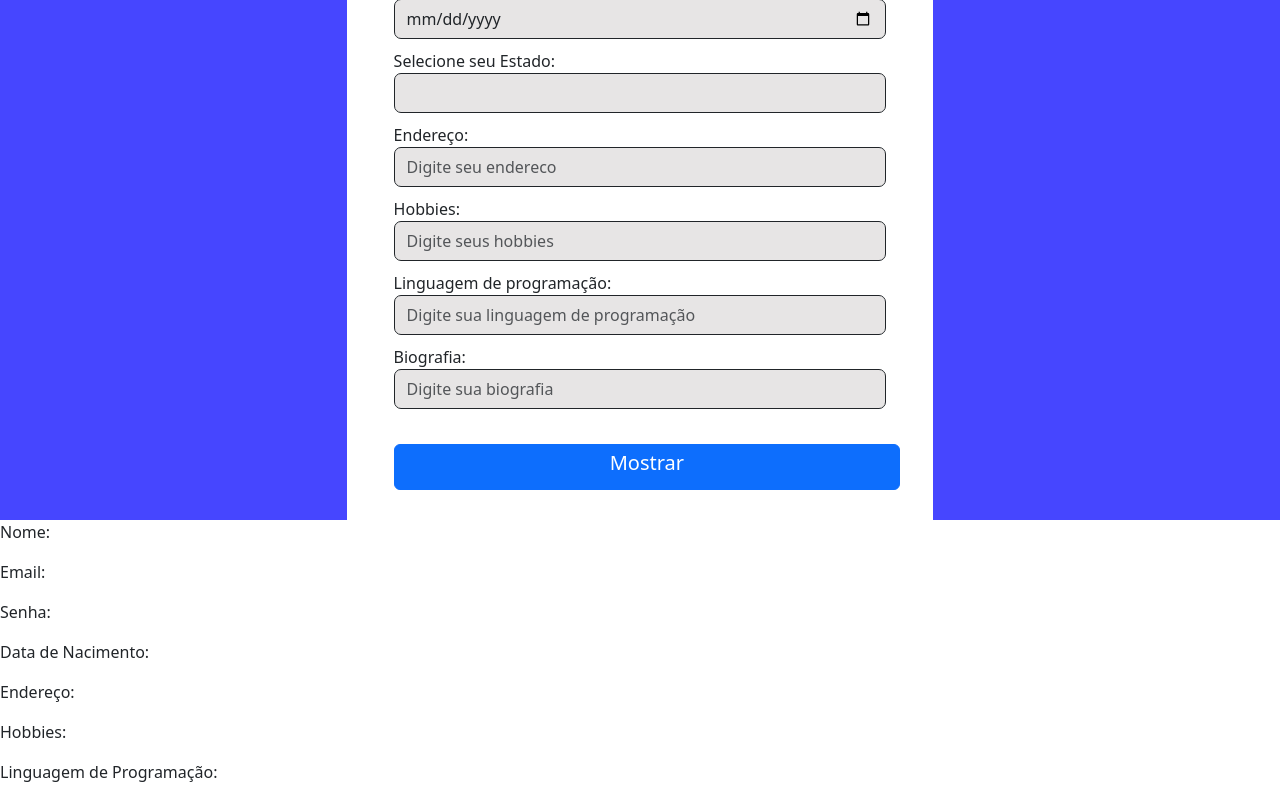
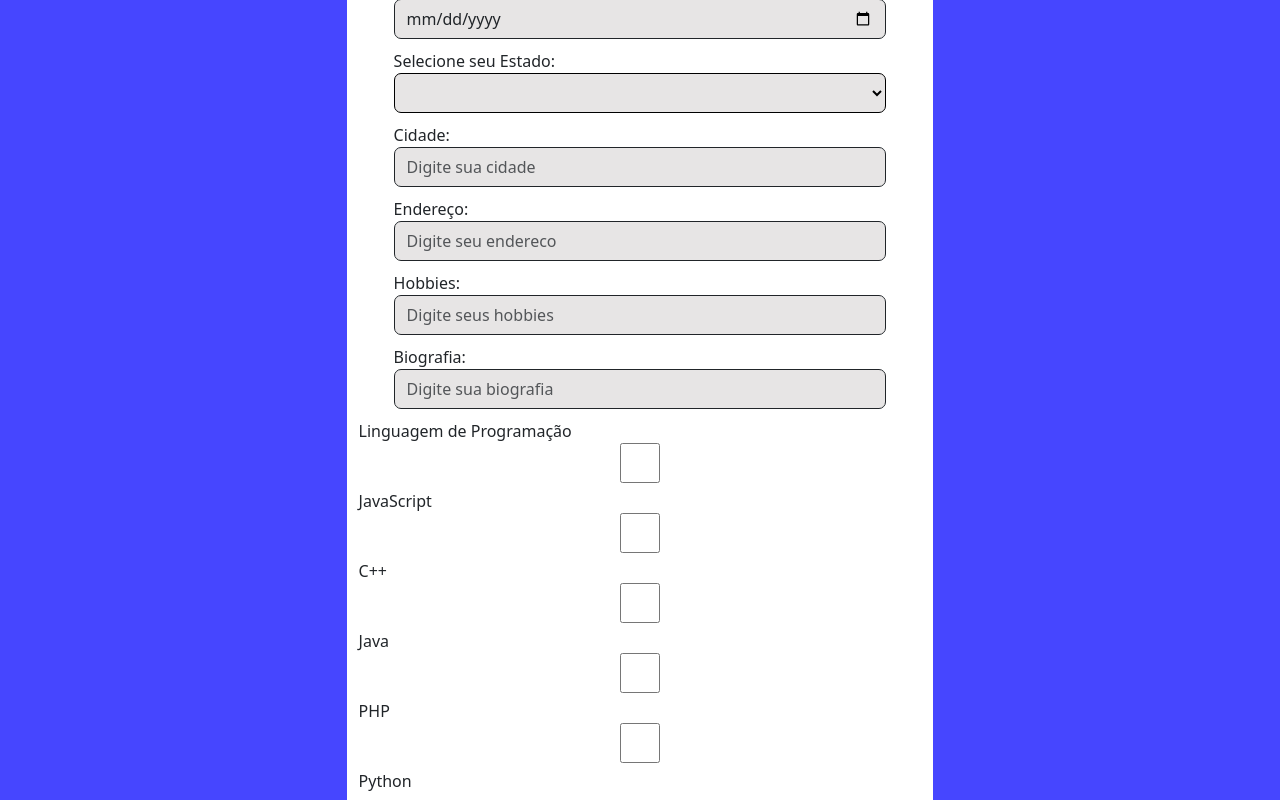
Before and after one commit to spricigom/formDev, a Vue app: page / in a window 1280 px wide. Shown: the part 360-1160 px from the top of the page. Built offline with nearby package versions, Linux system fonts and the light colour scheme.

Commit message:
checkbox feito e erros concertados

```diff
--- a/src/App.vue
+++ b/src/App.vue
@@ -1,21 +1,22 @@
 <script setup>
-import { reactive } from 'vue';
+import { reactive, ref } from 'vue';
 import ResultPerfil from './components/ResultPerfil.vue';
 import EditPerfil from './components/EditPerfil.vue';
 
+const linguagem = ref ([]);
 const perfil = reactive({
     nome: '',
     email: '',
     senha: '',
     confirmSenha: '',
     nascimento: '',
+    estados: '',
+    cidade:'',
     endereco: '',
-    estado: '',
     hobbies: '',
     linguagem: '',
     biografia: ''
 })
-
 function salvarPerfil(novoPerfil) {
     Object.assign(perfil, novoPerfil)
 }
@@ -24,6 +25,7 @@ function salvarPerfil(novoPerfil) {
 <template>
  <EditPerfil @enviarAlteracoes="salvarPerfil"/>
  <ResultPerfil :perfil="perfil"/>
+
 </template>
 
 <style scoped>
--- a/src/components/EditPerfil.vue
+++ b/src/components/EditPerfil.vue
@@ -1,5 +1,5 @@
 <script setup>
-import { reactive } from 'vue';
+import { reactive, ref } from 'vue';
 const emit = defineEmits(['enviarAlteracoes'])
 const estados = [{
     nome: 'Acre',
@@ -113,99 +113,83 @@ const perfil = reactive({
     senha: '',
     confirmSenha: '',
     nascimento: '',
+    estados: '',
+    cidade: '',
     endereco: '',
     hobbies: '',
-    linguagem: '',
+   linguagem:[],
     biografia: ''
 })
 
 function enviarDados() {
     let error = false
-    // if (perfil.nome == '') {
-    //     alert("Faltou o nome")
-    //     error = true
-    // }
-    // if (perfil.email == '') {
-    //     alert("Faltou o email")
-    //     error = true
-    // }
-    // if (perfil.senha == '') {
-    //     alert("Faltou a senha")
-    //     error = true
-    // }
-    // if (perfil.confirmSenha == '') {
-    //     alert("Faltou a confirmação de senha")
-    //     error = true
-    // }
-    // if (perfil.senha !== perfil.confirmSenha) {
-    //     alert("Senhas não conferem")
-    //     error = true
-    // }
-    // if (perfil.nascimento == '') {
-    //     alert("Faltou a data de nascimento")
-    //     error = true
-    // }
-    // if (perfil.endereco == '') {
-    //     alert("Faltou o endereço")
-    //     error = true
-    // }
-    // if (perfil.hobbies == '') {
-    //     alert("Faltou o hobbies")
-    //     error = true
-    // }
-    // if (perfil.linguagem == '') {
-    //     alert("Faltou a linguagem de programção")
-    //     error = true
-    // }
-    // if (perfil.biografia == '') {
-    //     alert("Faltou a sua biografia")
-    //     error = true
-    // }
-    // if (perfil.estado == '') {
-    //     alert("Faltou o estado")
-    //     error = true
-    // }
-    // validar
+    if (perfil.nome == '') {
+        alert("Faltou o nome")
+        error = true
+    }
+    if (perfil.email == '') {
+        alert("Faltou o email")
+        error = true
+    }
+    if (perfil.senha == '') {
+        alert("Faltou a senha")
+        error = true
+    }
+    if (perfil.confirmSenha == '') {
+        alert("Faltou a confirmação de senha")
+        error = true
+    }
+    if (perfil.senha !== perfil.confirmSenha) {
+        alert("Senhas não conferem")
+        error = true
+    }
+    if (perfil.nascimento == '') {
+        alert("Faltou a data de nascimento")
+        error = true
+    }
+    if (perfil.endereco == '') {
+        alert("Faltou o endereço")
+        error = true
+    }
+    if (perfil.cidade == '') {
+        alert("Faltou a cidade")
+        error = true
+    }
+    if (perfil.hobbies == '') {
+        alert("Faltou o hobbies")
+        error = true
+    }
+    //if (perfil.linguagem == '') {
+    //    alert("Faltou a linguagem de programção")
+    //    error = true
+    //  }
+    if (perfil.biografia == '') {
+         alert("Faltou a sua biografia")
+       error = true
+     }
+    if (perfil.estado == '') {
+        alert("Faltou o estado")
+        error = true
+    }
+    //validar
     if (!error) {
-        // mostrarResultado.value = !mostrarResultado.value
         emit('enviarAlteracoes', { ...perfil })
     }
 }
 </script>
 <template>
-
-
-
-
-
-
-
-
-
-
-
     <div class="text-left">
         <div class="row">
-
-
             <div class="colLados text-center">
-
             </div>
             <div class="col">
                 <div class="formulario">
-
                     <div class="text-center">
                         <h1>Cadastre-se</h1>
-                         <p>responda a esse formulário para criar sua conta</p>
+                        <p>Responda a esse formulário para criar sua conta</p>
                     </div>
-
                     <hr style="margin-left:-10px; margin-right: -10px;">
-
-
-
-
                     <form @submit.prevent="enviarDados">
-
                         <div class="campo">
                             <label for="">Nome:</label>
                             <div class="linha">
@@ -213,7 +197,6 @@ function enviarDados() {
                                     placeholder="Digite seu nome">
                             </div>
                         </div>
-
                         <div class="campo">
                             <label for="">Email:</label>
                             <div class="linha">
@@ -221,15 +204,9 @@ function enviarDados() {
                                     placeholder="Digite seu email">
                             </div>
                         </div>
-
-
-
-
-
                         <div class=" text-left">
                             <div class="row">
                                 <div class="col">
-
                                     <div class="campoEsq">
                                         <label for="">Senha:</label>
                                         <div class="linha">
@@ -250,13 +227,6 @@ function enviarDados() {
 
                             </div>
                         </div>
-
-
-
-
-
-
-
                         <div class="campo">
                             <label for="">Data de Nascimento:</label>
                             <div class="linha">
@@ -264,18 +234,24 @@ function enviarDados() {
                                     placeholder="Data de Nascimento">
                             </div>
                         </div>
-
-
                         <div class="campo">
                             <label for="">Selecione seu Estado:</label>
                             <div class="linha">
-                                <select name="estados" id="estados" class="form-control" v-model.lazy="estados.sigla">
-                                    <option v-for="(item, index) in estados" :value="item" :key="index"> {{ item }}
+                                <select :id="type" v-model="perfil.estados">
+                                    <option disabled value="Selecione um estado">Selecione um estado</option>
+                                    <option v-for="(estado, index) in estados" :key="index" :value="estado.sigla">
+                                        {{ estado.nome }}
                                     </option>
                                 </select>
                             </div>
                         </div>
-
+                        <div class="campo">
+                            <label for="">Cidade:</label>
+                            <div class="linha">
+                                <input type="text" class="form-control" v-model="perfil.cidade"
+                                    placeholder="Digite sua cidade">
+                            </div>
+                        </div>
                         <div class="campo">
                             <label for="">Endereço:</label>
                             <div class="linha">
@@ -291,15 +267,6 @@ function enviarDados() {
                                     placeholder="Digite seus hobbies">
                             </div>
                         </div>
-
-                        <div class="campo">
-                            <label for="">Linguagem de programação:</label>
-                            <div class="linha">
-                                <input type="text" class="form-control" v-model="perfil.linguagem"
-                                    placeholder="Digite sua linguagem de programação">
-                            </div>
-                        </div>
-
                         <div class="campo">
                             <label for="">Biografia:</label>
                             <div class="linha">
@@ -307,33 +274,12 @@ function enviarDados() {
                                     placeholder="Digite sua biografia">
                             </div>
                         </div>
-
-
-
-
-
-
-
-
-
-
-
-
-
-
-
-
-
-
-
-
-
-
-
-
-
-
-
+                        <label for="linguagem">Linguagem de Programação</label>
+                        <input type="checkbox" v-model="perfil.linguagem" value="JavaScript" name="JavaScript">JavaScript
+                        <input type="checkbox" v-model="perfil.linguagem" value="C++" name="C++"> C++
+                        <input type="checkbox" v-model="perfil.linguagem" value="Java" name="Java"> Java
+                        <input type="checkbox" v-model="perfil.linguagem" value="PHP" name="PHP"> PHP
+                        <input type="checkbox" v-model="perfil.linguagem" value="Python" name="Python"> Python
 
                         <button type="submit" id="botao" class="btn btn-primary " style="margin-top: 25px; margin-left: 35px; margin-right: 35px; margin-bottom: 30px; width:90% ;"><h5>Mostrar</h5></button>
                     </form>
@@ -354,7 +300,7 @@ function enviarDados() {
 
 <style scoped>
 .colLados {
-    width:27.5%;
+    width: 27.5%;
     background-color: rgb(70, 70, 255);
 
 
@@ -372,9 +318,11 @@ function enviarDados() {
     margin-left: 35px;
     margin-right: 35px;
 }
+
 .campoEsq {
     margin-left: 35px;
 }
+
 .campoDir {
     margin-right: 35px;
 }
--- a/src/components/ResultPerfil.vue
+++ b/src/components/ResultPerfil.vue
@@ -3,6 +3,7 @@ defineProps(['perfil'])
 </script>
 
 <template>
+
     <label for="">Nome:</label>
     <p>{{ perfil.nome }}</p>
     <label for="">Email:</label>
@@ -11,6 +12,10 @@ defineProps(['perfil'])
     <p>{{ perfil.senha }}</p>
     <label for="">Data de Nacimento:</label>
     <p>{{ perfil.nascimento }}</p>
+    <label for="">Estado:</label>
+    <p>{{ perfil.estados }}</p>
+    <label for="">Cidade:</label>
+    <p>{{ perfil.cidade }}</p>
     <label for="">Endereço:</label>
     <p>{{ perfil.endereco }}</p>
     <label for="">Hobbies:</label>
```
Lines whose indentation alone changed are shown as unchanged.
